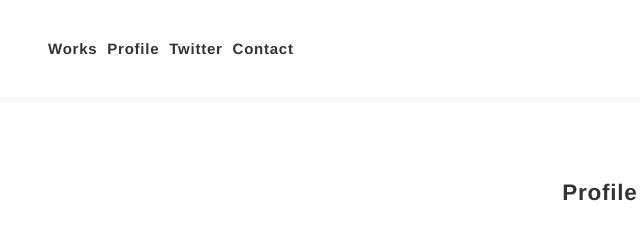
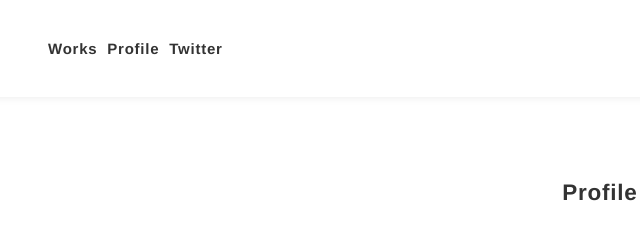
Before and after one commit to whale31/whale31-portfolio, a plain HTML site: page profile.html in a window 1280 px wide. Shown: the top 233 px of the page, 40-680 px from the left. Drawn offline with Linux system fonts and the light colour scheme.

Commit message:
Contactを一旦削除

```diff
--- a/profile.html
+++ b/profile.html
@@ -20,7 +20,6 @@
             <li class="gnav-item"><a href="top.html">Works</a></li>
             <li class="gnav-item"><a href="profile.html">Profile</a></li>
             <li class="gnav-item"><a href="https://twitter.com/31whale31">Twitter</a></li>
-            <li class="gnav-item"><a href="https://docs.google.com/forms/d/e/1FAIpQLSdqRWYMu7gQcueeAN_DYROd2P8bz-ZlKOcDeHtU2PNRYgYdSQ/viewform?usp=sf_link">Contact</a></li>
           </ul>
         </nav>
       </div>
```
Also changed, not shown: top.html (+0 -1 lines).
